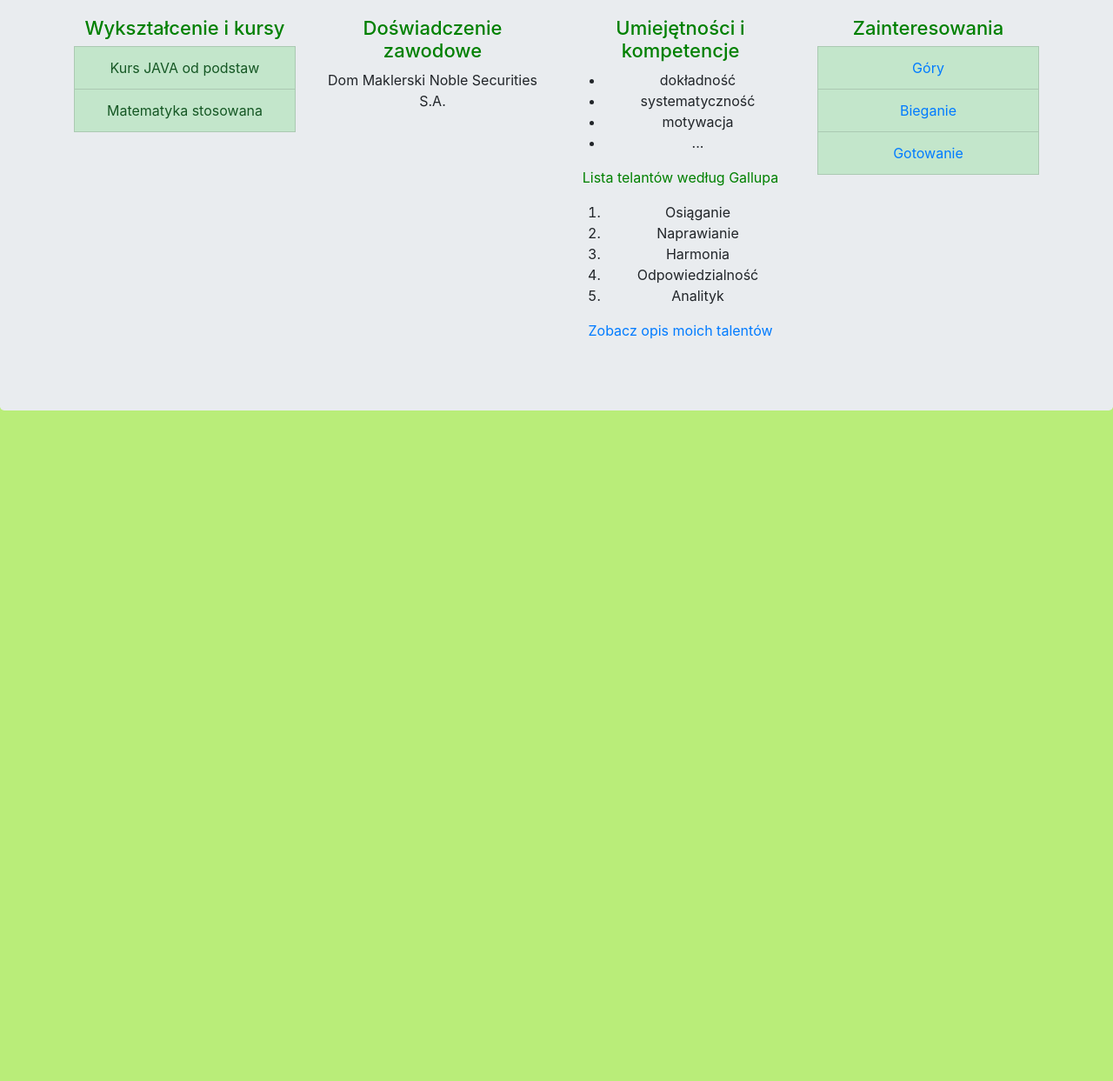
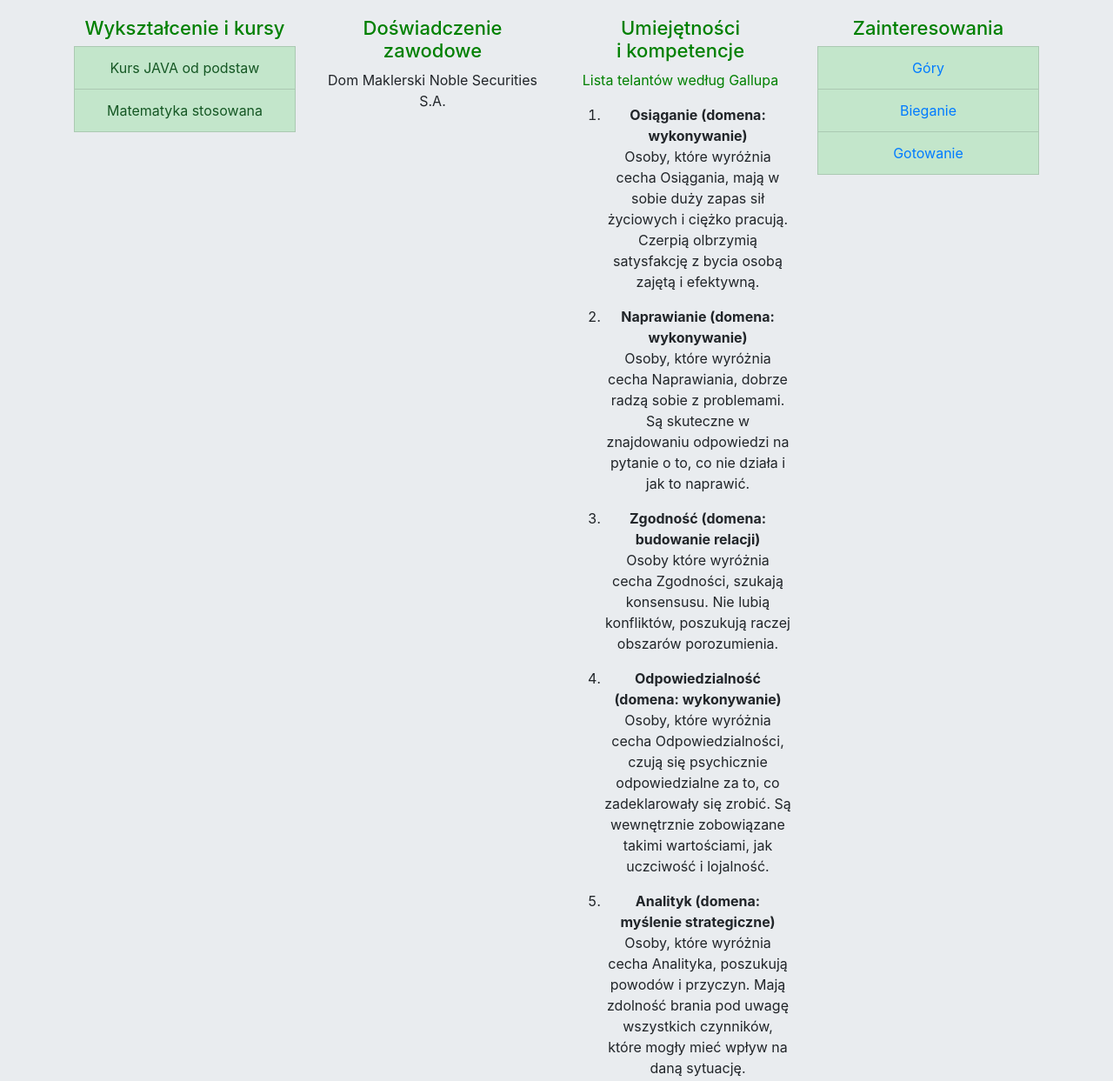
Before and after one commit to MartaZab/MartaZab.github.io, a plain HTML site: page index.html in a window 1280 px wide. Shown: the part 493-1736 px from the top of the page at 87% size. Before the commit the page ends 965 px from the top, so only its background shows below. Drawn offline with nearby package versions, Linux system fonts and the light colour scheme.

Commit message:
update main page

```diff
--- a/index.html
+++ b/index.html
@@ -126,21 +126,26 @@ Podaj liczbę: <input id="fibbInput">
 </div>
 <div class="col-3">
 <p>
-<h3>Umiejętności i kompetencje</h3>
-	  <ul style="list-style-type:disc;">
-	   <li>dokładność</li>
-  <li>systematyczność</li>
-  <li>motywacja</li>
-  <li>...</>
-  </ul>
+<h3>Umiejętności i&nbsp;kompetencje</h3>
+
   <font color = "green">Lista telantów według Gallupa</font>
   <p align="left">
   <ol>
-      <li>Osiąganie</li>
-      <li>Naprawianie</li>
-	  <li>Harmonia</li>
-	  <li>Odpowiedzialność</li>
-	  <li>Analityk</li>
+      <li><b>Osiąganie (domena: wykonywanie)</b></li>
+	  <p>Osoby, które wyróżnia cecha Osiągania, mają w sobie duży zapas sił życiowych i ciężko pracują.
+Czerpią olbrzymią satysfakcję z bycia osobą zajętą i efektywną.</p>
+      <li><b>Naprawianie (domena: wykonywanie)</b></li>
+	  <p>Osoby, które wyróżnia cecha Naprawiania, dobrze radzą sobie z problemami.
+Są skuteczne w znajdowaniu odpowiedzi na pytanie o to, co nie działa i jak to naprawić.</p>
+	  <li><b>Zgodność (domena: budowanie relacji)</b></li>
+	  <p>Osoby które wyróżnia cecha Zgodności, szukają konsensusu.
+Nie lubią konfliktów, poszukują raczej obszarów porozumienia.</p>
+	  <li><b>Odpowiedzialność (domena: wykonywanie)</b></li>
+	  <p>Osoby, które wyróżnia cecha Odpowiedzialności, czują się psychicznie odpowiedzialne za to, co zadeklarowały się zrobić.
+Są wewnętrznie zobowiązane takimi wartościami, jak uczciwość i lojalność.</p>
+	  <li><b>Analityk (domena: myślenie strategiczne)</b></li>
+	  <p>Osoby, które wyróżnia cecha Analityka, poszukują powodów i przyczyn.
+Mają zdolność brania pod uwagę wszystkich czynników, które mogły mieć wpływ na daną sytuację.</p>
 	  </p>
     </ol>
 	<a href="gallup.pdf">Zobacz opis moich talentów</a>
```
